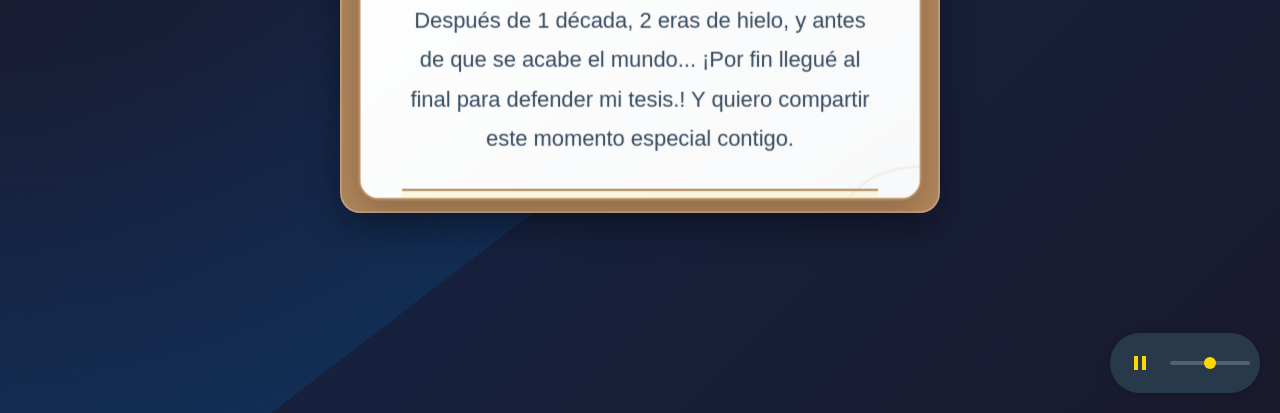
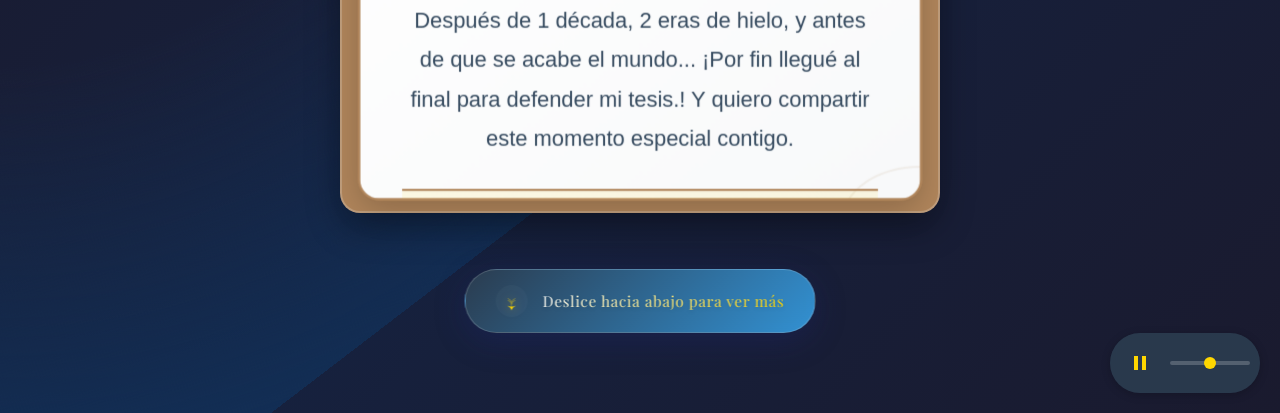
Before and after one commit to Baio99/graduacionbaio, a website: page index.html in a window 1280 px wide. Both pictures are taken after a click on the element 640 px from the left and 400 px from the top of the page. Shown: the part 387-800 px from the top of the page. Drawn offline with nearby package versions, Linux system fonts and the light colour scheme; a web font is replaced by a local one.

Commit message:
agregado boton de deslizar hacia abajo

```diff
--- a/index.html
+++ b/index.html
@@ -505,6 +505,143 @@
             opacity: 1;
             transform: translateY(0);
         }
+
+        /* Aviso flotante */
+
+    .scroll-hint {
+    position: fixed;
+    bottom: 80px;
+    left: 50%;
+    transform: translate(-50%, 100px);
+    background: linear-gradient(135deg, rgba(44, 62, 80, 0.95), rgba(52, 152, 219, 0.95));
+    color: #ffffff;
+    padding: 15px 30px;
+    border-radius: 50px;
+    font-size: 16px;
+    font-family: 'Playfair Display', serif;
+    text-align: center;
+    box-shadow: 0 8px 32px rgba(31, 38, 135, 0.25);
+    opacity: 0;
+    visibility: hidden;
+    transition: all 0.6s cubic-bezier(0.4, 0, 0.2, 1);
+    z-index: 1000;
+    border: 1px solid rgba(255, 255, 255, 0.18);
+    backdrop-filter: blur(8px);
+}
+
+.scroll-content {
+    display: flex;
+    align-items: center;
+    gap: 15px;
+}
+
+.scroll-icon-wrapper {
+    position: relative;
+    width: 32px;
+    height: 32px;
+    display: flex;
+    align-items: center;
+    justify-content: center;
+}
+
+.scroll-icon-circle {
+    position: absolute;
+    width: 100%;
+    height: 100%;
+    border-radius: 50%;
+    background: rgba(255, 255, 255, 0.1);
+    animation: pulseCircle 2s infinite ease-in-out;
+}
+
+.scroll-icon {
+    font-size: 20px;
+    color: #FFD700;
+    animation: floatArrow 2s infinite ease-in-out;
+    text-shadow: 0 0 10px rgba(255, 215, 0, 0.5);
+}
+
+.scroll-text {
+    font-weight: 400;
+    letter-spacing: 0.8px;
+    font-size: 15px;
+    background: linear-gradient(120deg, #ffffff, #ffd700);
+    -webkit-background-clip: text;
+    background-clip: text;
+    -webkit-text-fill-color: transparent;
+    text-shadow: 0 2px 4px rgba(0, 0, 0, 0.1);
+}
+
+.scroll-hint.show {
+    opacity: 1;
+    visibility: visible;
+    transform: translate(-50%, 0);
+    animation: appearWithBounce 0.8s cubic-bezier(0.68, -0.55, 0.265, 1.55);
+}
+
+@keyframes appearWithBounce {
+    0% {
+        transform: translate(-50%, 100px);
+        opacity: 0;
+    }
+    50% {
+        transform: translate(-50%, -10px);
+        opacity: 0.8;
+    }
+    100% {
+        transform: translate(-50%, 0);
+        opacity: 1;
+    }
+}
+
+@keyframes floatArrow {
+    0%, 100% {
+        transform: translateY(0);
+    }
+    50% {
+        transform: translateY(5px);
+    }
+}
+
+@keyframes pulseCircle {
+    0% {
+        transform: scale(1);
+        opacity: 0.3;
+    }
+    50% {
+        transform: scale(1.1);
+        opacity: 0.5;
+    }
+    100% {
+        transform: scale(1);
+        opacity: 0.3;
+    }
+}
+
+/* Ajuste para dispositivos móviles */
+@media (max-width: 768px) {
+    .scroll-hint {
+        bottom: 100px;
+        padding: 12px 25px;
+    }
+
+    .scroll-text {
+        font-size: 14px;
+    }
+
+    .scroll-icon-wrapper {
+        width: 28px;
+        height: 28px;
+    }
+}
+
+/* Efecto de desvanecimiento al ocultar */
+.scroll-hint.hide {
+    opacity: 0;
+    transform: translate(-50%, 20px);
+    transition: all 0.5s ease-out;
+}
+
+
     </style>
 </head>
 <body>
@@ -620,6 +757,18 @@
         <h2>¡Gracias por confirmar!</h2>
         <p>Nos vemos en mi Defensa de Tesis 🎓✨</p>
     </div>
+
+    <!-- Actualiza el HTML del aviso flotante -->
+<div id="scrollHint" class="scroll-hint">
+    <div class="scroll-content">
+        <div class="scroll-icon-wrapper">
+            <span class="scroll-icon-circle"></span>
+            <span class="scroll-icon">↓</span>
+        </div>
+        <span class="scroll-text">Deslice hacia abajo para ver más</span>
+    </div>
+</div>
+
 
     <script>
         // Animación del sobre
@@ -765,6 +914,46 @@
             }
             // ... (resto del código del sobre) ...
         });
+
+
+        // Aviso flotante
+
+        document.addEventListener("DOMContentLoaded", function() {
+    const envelope = document.querySelector('.envelope');
+    const card = document.querySelector('.invitation-card');
+    const scrollHint = document.getElementById('scrollHint');
+    let isOpen = false;
+
+    function showScrollHint() {
+        // Espera a que la animación de la tarjeta termine
+        setTimeout(() => {
+            scrollHint.classList.add("show");
+
+            // Elimina el mensaje después de 5 segundos con animación de salida
+            setTimeout(() => {
+                scrollHint.classList.add("hide");
+                setTimeout(() => {
+                    scrollHint.classList.remove("show");
+                    scrollHint.classList.remove("hide");
+                }, 400);
+            }, 4000);
+        }, 1000);
+    }
+
+    envelope.addEventListener('click', () => {
+        if (!isOpen) {
+            envelope.classList.add('open');
+            setTimeout(() => {
+                card.classList.add('show');
+                showScrollHint();
+            }, 500);
+            isOpen = true;
+        }
+    });
+});
     </script>
+
+
+
 </body>
 </html>
```
